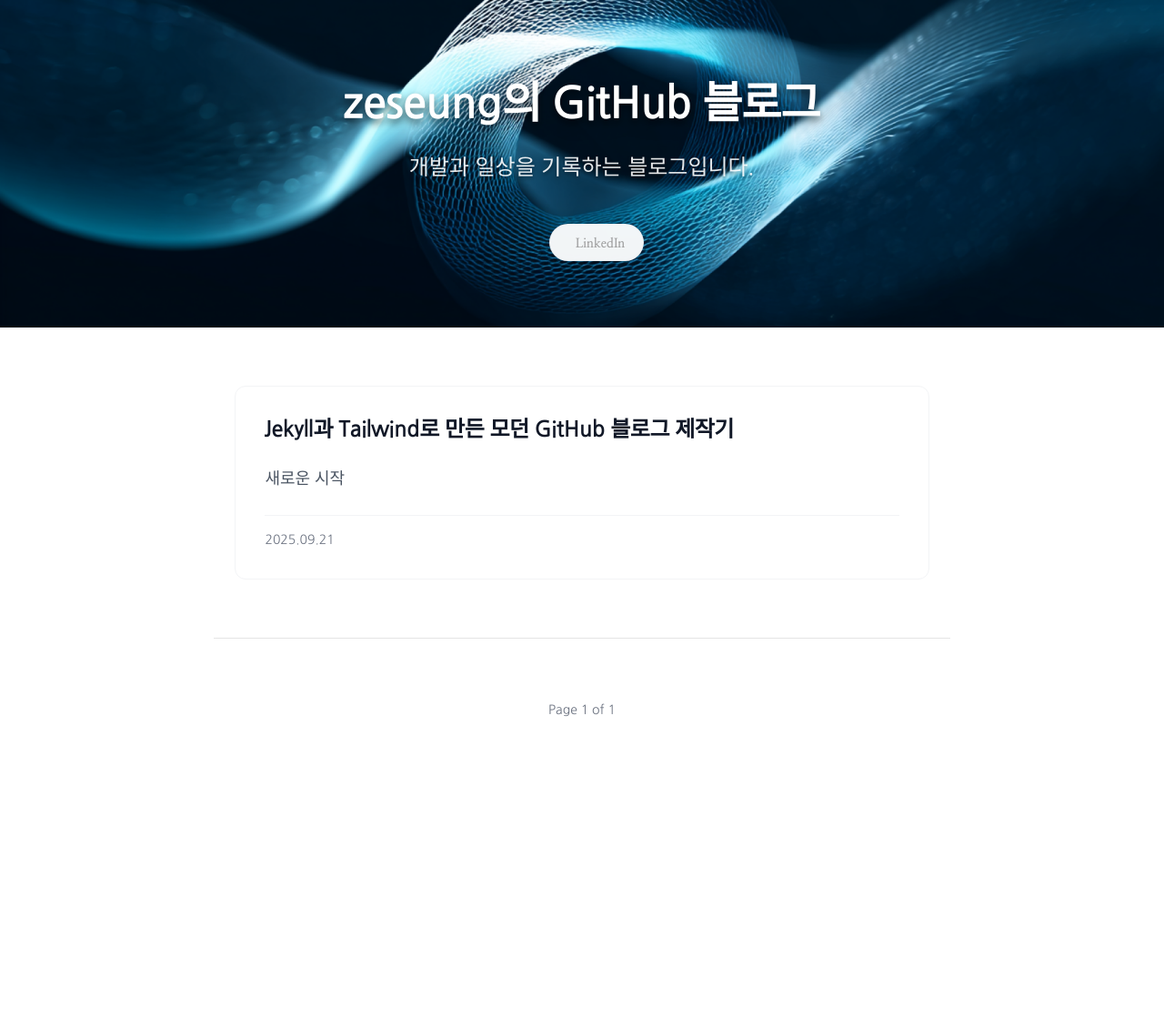
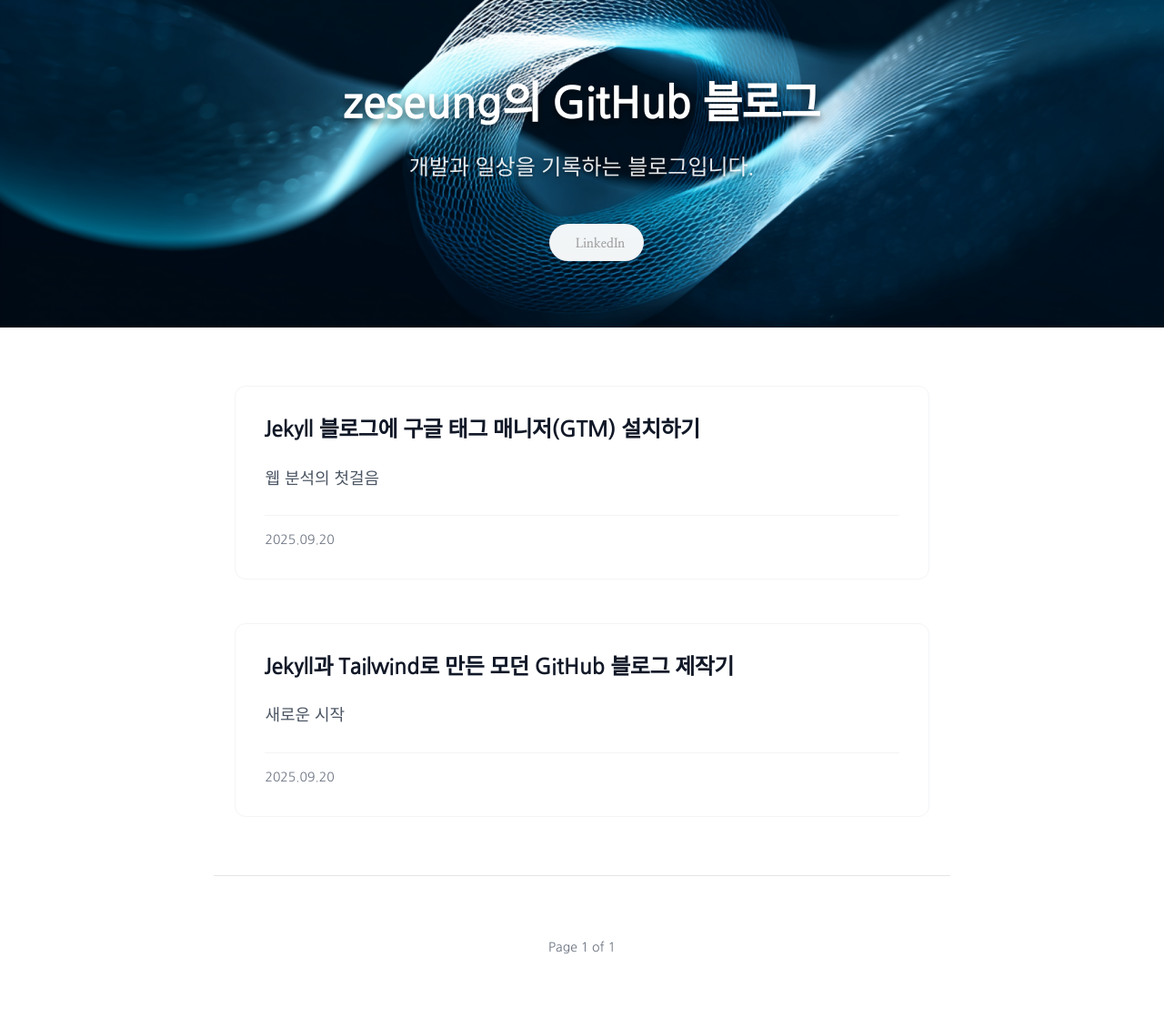
Before and after one commit to zeseung/experience360d.github.io, a Jekyll site: the page built from index.html, in a window 1280 px wide. Shown: the whole page at 91% size. Built offline with Jekyll 4.4.1, drawn with Linux system fonts in a browser that asks for light colours; nearby versions of some CDN libraries; the list of posts is cut into pages by our own code; before the commit the page ends 900 px from its top, so only the background shows below that; part of the change alters nothing that is shown.

Commit message:
구글 태그 매니저 설치 및 블로그 포스트 추가
- Google Tag Manager 코드를 default.html에 추가
- GTM 설치 가이드 블로그 포스트 작성 (개인정보 마스킹 처리)
- 블로그 포스트 작성 규칙을 .cursorrules에 추가 (날짜 관련 가이드라인)
- 포스트 날짜 및 순서 조정 (GTM 글이 최신으로 표시)
- 중복 파일 정리 및 충돌 해결

````diff
--- a/_layouts/default.html
+++ b/_layouts/default.html
@@ -70,6 +70,14 @@
     <link rel="icon" type="image/png" href="{{ site.baseurl }}/img/favicon-16x16.png" sizes="16x16">
     <link rel="icon" type="image/png" href="{{ site.baseurl }}/img/favicon-32x32.png" sizes="32x32">
 
+    <!-- Google Tag Manager -->
+    <script>(function(w,d,s,l,i){w[l]=w[l]||[];w[l].push({'gtm.start':
+    new Date().getTime(),event:'gtm.js'});var f=d.getElementsByTagName(s)[0],
+    j=d.createElement(s),dl=l!='dataLayer'?'&l='+l:'';j.async=true;j.src=
+    'https://www.googletagmanager.com/gtm.js?id='+i+dl;f.parentNode.insertBefore(j,f);
+    })(window,document,'script','dataLayer','GTM-KLPR7R2Z');</script>
+    <!-- End Google Tag Manager -->
+
     {% if site.google_analytics %}
     <script>
       (function(i,s,o,g,r,a,m){i['GoogleAnalyticsObject']=r;i[r]=i[r]||function(){
@@ -82,6 +90,10 @@
     {% endif %}
 </head>
 <body class="{% if page.categories %}{{ page.categories | join: ' ' }}{% endif %} {{ page.layout }}">
+    <!-- Google Tag Manager (noscript) -->
+    <noscript><iframe src="https://www.googletagmanager.com/ns.html?id=GTM-KLPR7R2Z"
+    height="0" width="0" style="display:none;visibility:hidden"></iframe></noscript>
+    <!-- End Google Tag Manager (noscript) -->
 
     {{ content }}
 
--- a/_posts/2025-09-21-github-blog-creation-journey.md
+++ b/_posts/2025-09-20-github-blog-creation-journey.md
@@ -1,7 +1,7 @@
 ---
 layout: post
 title: "Jekyll과 Tailwind로 만든 모던 GitHub 블로그 제작기"
-date: 2025-09-21 00:05:00 +0900
+date: 2025-09-20 10:00:00 +0900
 categories: development
 ---
 
--- /dev/null
+++ b/_posts/2025-09-20-google-tag-manager-installation.md
@@ -0,0 +1,117 @@
+---
+layout: post
+title: "Jekyll 블로그에 구글 태그 매니저(GTM) 설치하기"
+date: 2025-09-20 20:00:00 +0900
+categories: analytics
+---
+
+## 웹 분석의 첫걸음
+
+블로그를 만들었으니 이제 방문자 데이터를 추적하고 분석할 차례입니다. 구글 태그 매니저(Google Tag Manager, GTM)는 웹사이트의 다양한 추적 코드를 쉽게 관리할 수 있게 해주는 강력한 도구입니다.
+
+## 구글 태그 매니저란?
+
+GTM은 구글에서 제공하는 무료 태그 관리 시스템으로, 웹사이트에 다양한 마케팅 및 분석 태그를 코드 수정 없이 쉽게 추가하고 관리할 수 있게 해줍니다.
+
+### 주요 장점
+
+- **코드 수정 없이 태그 관리**: 개발자 없이도 마케팅 팀에서 직접 태그를 추가/수정 가능
+- **통합 관리**: Google Analytics, Facebook Pixel, 광고 추적 코드 등을 한 곳에서 관리
+- **미리보기 기능**: 태그가 올바르게 작동하는지 배포 전에 테스트 가능
+- **버전 관리**: 태그 설정의 변경 이력을 추적하고 롤백 가능
+
+## Jekyll 블로그에 GTM 설치하기
+
+Jekyll 블로그에서는 모든 페이지에 GTM이 적용되도록 기본 레이아웃 파일을 수정해야 합니다.
+
+### 1단계: GTM 계정 및 컨테이너 생성
+
+먼저 [Google Tag Manager](https://tagmanager.google.com)에서 계정을 생성하고 웹사이트용 컨테이너를 만듭니다. 컨테이너를 생성하면 `GTM-XXXXXXX` 형태의 컨테이너 ID를 받게 됩니다.
+
+### 2단계: 레이아웃 파일 확인
+
+Jekyll에서는 보통 `_layouts/default.html` 파일이 모든 페이지의 기본 템플릿 역할을 합니다. 다른 레이아웃 파일들(`post.html`, `page.html` 등)도 이 파일을 상속받는지 확인합니다.
+
+```yaml
+# _layouts/post.html 파일 상단
+---
+layout: default
+---
+```
+
+### 3단계: GTM 코드 추가
+
+GTM은 두 부분의 코드가 필요합니다:
+
+#### Head 섹션에 추가할 스크립트
+
+`_layouts/default.html` 파일의 `</head>` 태그 직전에 다음 코드를 추가합니다:
+
+```html
+<!-- Google Tag Manager -->
+<script>(function(w,d,s,l,i){w[l]=w[l]||[];w[l].push({'gtm.start':
+new Date().getTime(),event:'gtm.js'});var f=d.getElementsByTagName(s)[0],
+j=d.createElement(s),dl=l!='dataLayer'?'&l='+l:'';j.async=true;j.src=
+'https://www.googletagmanager.com/gtm.js?id='+i+dl;f.parentNode.insertBefore(j,f);
+})(window,document,'script','dataLayer','GTM-XXXXXXX');</script>
+<!-- End Google Tag Manager -->
+```
+
+#### Body 섹션에 추가할 Noscript 태그
+
+`<body>` 태그 바로 다음에 다음 코드를 추가합니다:
+
+```html
+<!-- Google Tag Manager (noscript) -->
+<noscript><iframe src="https://www.googletagmanager.com/ns.html?id=GTM-XXXXXXX"
+height="0" width="0" style="display:none;visibility:hidden"></iframe></noscript>
+<!-- End Google Tag Manager (noscript) -->
+```
+
+### 실제 구현 코드
+
+최종적으로 `_layouts/default.html` 파일에서 관련 부분은 다음과 같이 구성됩니다:
+
+```html
+<head>
+    <!-- 기존 meta 태그들 -->
+
+    <!-- Google Tag Manager -->
+    <script>(function(w,d,s,l,i){w[l]=w[l]||[];w[l].push({'gtm.start':
+    new Date().getTime(),event:'gtm.js'});var f=d.getElementsByTagName(s)[0],
+    j=d.createElement(s),dl=l!='dataLayer'?'&l='+l:'';j.async=true;j.src=
+    'https://www.googletagmanager.com/gtm.js?id='+i+dl;f.parentNode.insertBefore(j,f);
+    })(window,document,'script','dataLayer','GTM-XXXXXXX');</script>
+    <!-- End Google Tag Manager -->
+</head>
+<body>
+    <!-- Google Tag Manager (noscript) -->
+    <noscript><iframe src="https://www.googletagmanager.com/ns.html?id=GTM-XXXXXXX"
+    height="0" width="0" style="display:none;visibility:hidden"></iframe></noscript>
+    <!-- End Google Tag Manager (noscript) -->
+
+    <!-- 페이지 콘텐츠 -->
+</body>
+```
+
+## 설치 확인 및 테스트
+
+### 1. 로컬 테스트
+
+Jekyll 개발 서버를 실행하여 GTM이 올바르게 로드되는지 확인합니다:
+
+```bash
+bundle exec jekyll serve
+```
+
+브라우저 개발자 도구의 Network 탭에서 `googletagmanager.com`으로의 요청이 성공하는지 확인합니다.
+
+### 2. GTM 미리보기 모드
+
+GTM 대시보드에서 "미리보기" 버튼을 클릭하면 Tag Assistant가 활성화됩니다. 이 상태에서 웹사이트를 방문하면 어떤 태그가 실행되는지 실시간으로 확인할 수 있습니다.
+
+### 3. 실시간 보고서
+
+GTM 대시보드의 "실시간" 섹션에서 현재 웹사이트 활동을 모니터링할 수 있습니다.
+
+구글 태그 매니저 설치가 완료되었습니다. 이제 GTM 대시보드에서 다양한 태그를 추가하여 웹사이트 분석을 시작할 수 있습니다.
````
Also changed, not shown: 1 other file.
